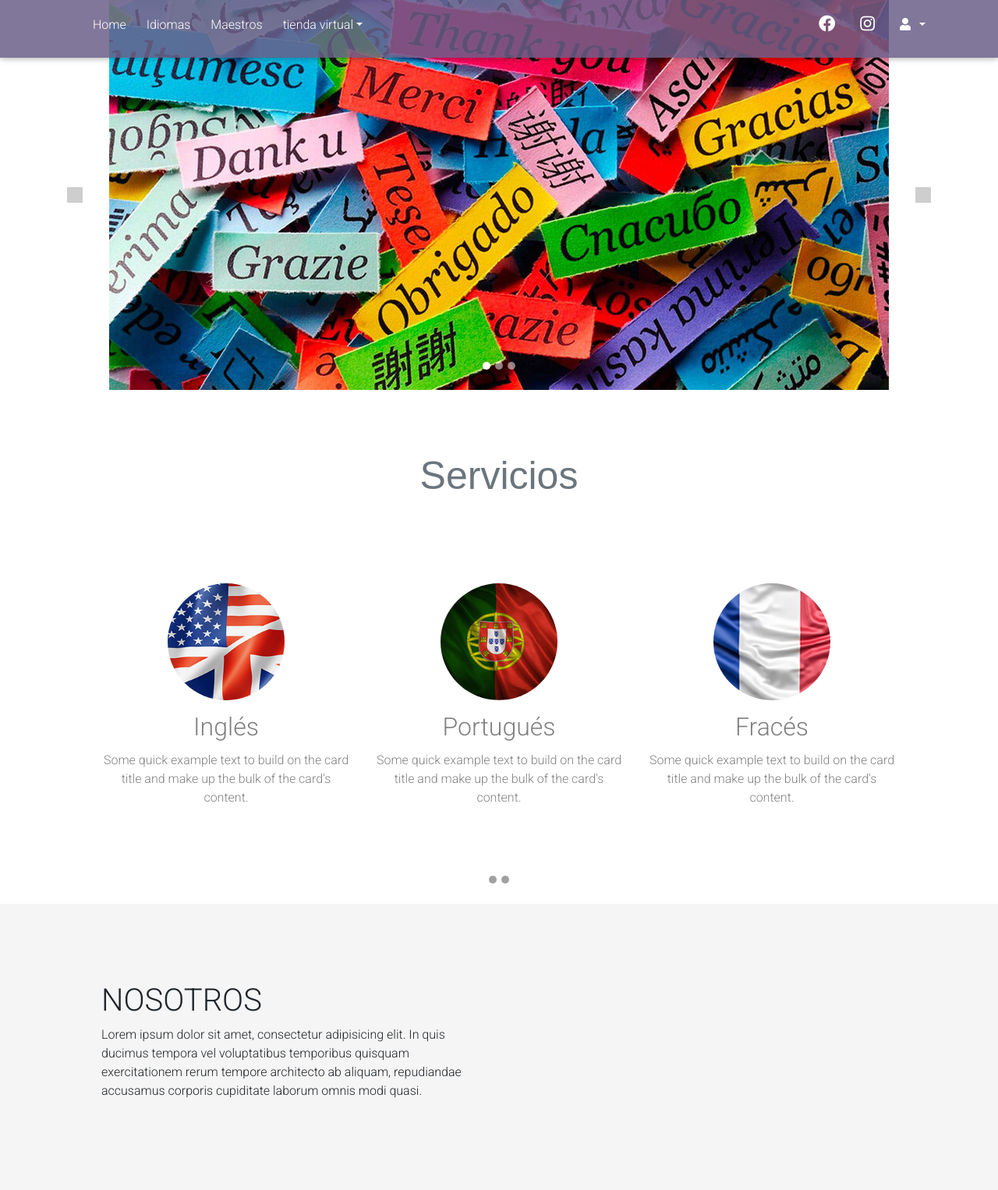
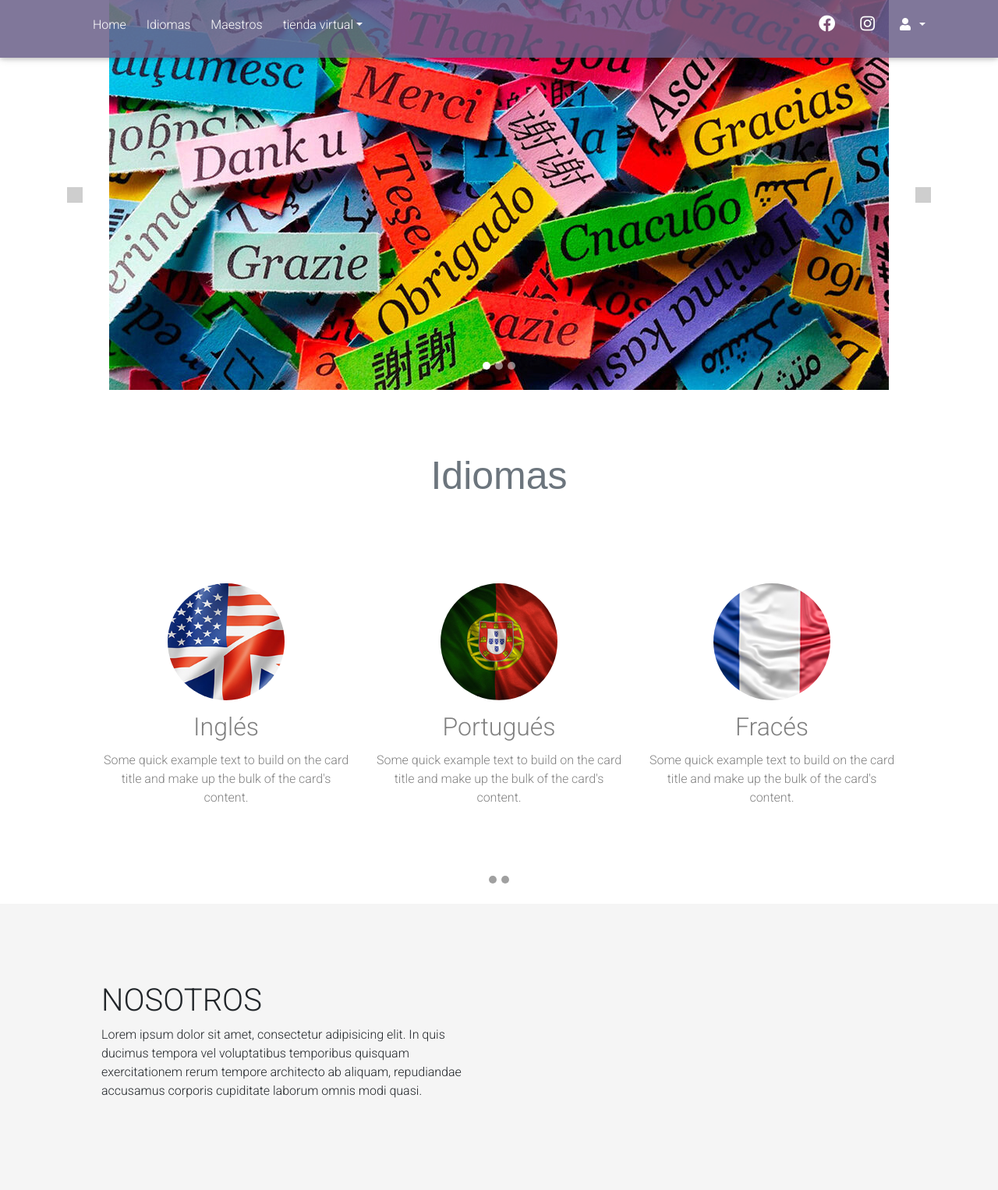
Before and after one commit to Cospina98/Train-your-brain, a PHP site: page / in a window 1280 px wide. Shown: the top 1526 px of the page at 78% size. Run offline with PHP 8.4, Linux system fonts and the light colour scheme; some libraries are stand-ins or nearby versions; grey boxes are pictures that could not be loaded.

Commit message:
cambios en el index

```diff
--- a/index.php
+++ b/index.php
@@ -112,7 +112,7 @@
     <!-- CARRUSEL MULTIPLE DE SERVICIOS -->
 
     <div class="container-fluid" id="idiomas">
-      <h2 class="text-center text-muted m-t h2-responsive" style="font-family:'Anton',sans-serif;font-size:50px"> Servicios</h2>
+      <h2 class="text-center text-muted m-t h2-responsive" style="font-family:'Anton',sans-serif;font-size:50px"> Idiomas</h2>
 
       <div class="container">
         <!--Carousel Wrapper-->
@@ -210,7 +210,7 @@
           </div>
 
           <div class="col-md-6   d-none d-sm-block">
-            <img src="" alt="" style="width:100%; margin">
+            <img src="" alt="" style="width:100%;">
           </div>
         </div>
       </div>
```
